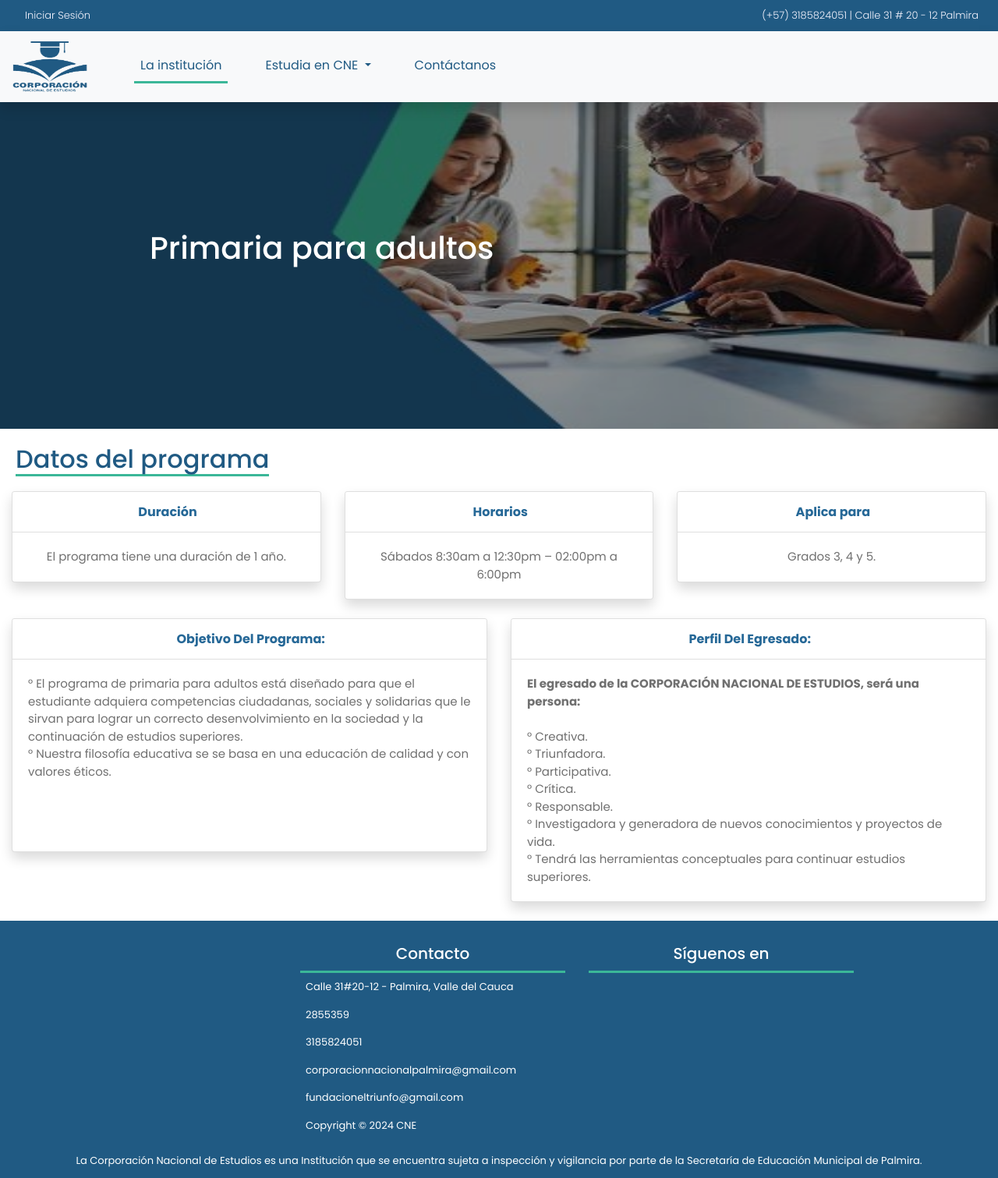
After one commit to cris9310/corporacion-platformGit, a Django app: page /programs/primaria/ in a window 1280 px wide. The commit adds this page. Shown: the whole page at 78% size. Run offline with Django 4.2, Linux system fonts and the light colour scheme; parts of the project's set-up code (start-up, migrations or seed data) failed here and were passed over; some libraries are stand-ins or nearby versions.

Commit message:
13 de marzo

```diff
--- a/plataforma/applications/Homepage/urls.py
+++ b/plataforma/applications/Homepage/urls.py
@@ -13,6 +13,12 @@ urlpatterns = [
       views.HomePageView.as_view(),
       name='home'
    ),
+   path(
+      'programs/primaria/',
+      views.PrimariaPageView.as_view(),
+      name='primaria'
+   ),
+
 
    path(
       'login/',
--- a/plataforma/applications/Homepage/views.py
+++ b/plataforma/applications/Homepage/views.py
@@ -13,6 +13,9 @@ def RedirectView(request):
 class HomePageView(TemplateView):
     template_name = "homepage/homepageContent.html"
 
+class PrimariaPageView(TemplateView):
+    template_name = "homepage/programPrimaria.html"
+
 class AdminLogin(LoginView):
     template_name = 'homepage/LoginView_form.html'
 
--- a/plataforma/static/css/unique.css
+++ b/plataforma/static/css/unique.css
@@ -682,7 +682,6 @@ label strong {
     font-style: normal;
     background-color: var(--primary-color-dark);
     height: 40px;
-    width: auto;
     color: var(--primary-color-light);
     display: flex;
 
@@ -978,9 +977,9 @@ label strong {
     color: var(--primary-color-dark);
 }
 
-.valores-info-uno-titulo,
-.valores-info-dos-mision-titulo,
-.valores-info-dos-vision-titulo {
+.valores-info-uno-titulo h3,
+.valores-info-dos-mision-titulo h3,
+.valores-info-dos-vision-titulo h3 {
     border-bottom: 2px solid var(--text-color-activos) !important;
 }
 
@@ -1021,3 +1020,23 @@ label strong {
     padding-bottom: 10px;
 
 }
+
+.programa-contenedor img {
+
+    height: 250px;
+    max-width: 100%;
+
+}
+
+.programa-contenedor h1 {
+
+    color: var(--primary-color-dark) !important;
+
+}
+
+.adicional .titulo h2 {
+
+    color: var(--primary-color-dark) !important;
+    border-bottom: 3px solid var(--text-color-activos) !important;
+
+}
--- a/plataforma/static/js/js-global.js
+++ b/plataforma/static/js/js-global.js
@@ -1,3 +1,5 @@
+
+
 
 $(document).ready(function () {
   window.onload = codeAddress;
--- a/plataforma/templates/homepage/head.html
+++ b/plataforma/templates/homepage/head.html
@@ -1,7 +1,6 @@
 {% load  static %}
 
-<div class="fixed-top">
-  <div class="barra-uno-home">
+<div class="barra-uno-home " id="barra-uno-home">
   <div class="col barra-uno-home-uno">
     {% if request.user.is_authenticated %}
 
@@ -29,8 +28,9 @@
   </div>
   </div>
 </div>
+<nav class="">
 
-  <nav class="navbar navbar-expand-lg navbar-light bg-light shadow">
+  <nav class="navbar  navbar-expand-lg navbar-light bg-light shadow">
     <a class="navbar-brand" href="#">
 
       <img src="{% static 'img/home/act.png' %}" alt="" width="100" height="65" class="d-inline-block align-text-top">
@@ -42,12 +42,12 @@
     <div class="collapse navbar-collapse navegacion" id="navbarSupportedContent">
       <ul class="navbar-nav mr-auto">
         <li class="nav-item active"  id="uno">
-          <a class="nav-link" href="#">La institución <span class="sr-only">(current)</span></a>
+          <a class="nav-link" href="{% url 'homepage_app:home'%}">La institución <span class="sr-only">(current)</span></a>
         </li>
         <li class="nav-item dropdown"  id="dos">
           <a class="nav-link dropdown-toggle" href="#" id="navbarDropdownMenuLink" data-toggle="dropdown" aria-haspopup="true" aria-expanded="false">Estudia en CNE </a>
           <div class="dropdown-menu" aria-labelledby="navbarDropdownMenuLink">
-            <a class="dropdown-item" href="#">Primaria para adultos</a>
+            <a class="dropdown-item" href="{% url 'homepage_app:primaria'%}">Primaria para adultos</a>
             <a class="dropdown-item" href="#">Bachillerato por ciclos</a>
             <a class="dropdown-item" href="#">Bachillerato A Distancia</a>
             <a class="dropdown-item" href="#">Técnico en sistemas</a>
@@ -62,29 +62,15 @@
       </ul>
     </div>
   </nav>
-</div>
+</nav>
 
 
 
 
   {% block js %}
   <script type="text/javascript">
-      var uno = document.getElementById("uno"),
-        dos = document.getElementById("dos"),
-        tres = document.getElementById("tres");
 
-        uno.onclick = function () {
-        $(".navegacion .active").removeClass("active");
-        $("#uno").addClass("active");
-      }
-      dos.onclick = function () {
-        $(".navegacion .active").removeClass("active");
-        $("#dos").addClass("active");
-      }
-      tres.onclick = function () {
-        $(".navegacion .active").removeClass("active");
-        $("#tres").addClass("active");
-      }
+
 
 
 
--- a/plataforma/templates/homepage/homepage.html
+++ b/plataforma/templates/homepage/homepage.html
@@ -4,13 +4,17 @@
 CNE -Palmira
 {% endblock title %}
 {% block content %}
+<header>
+  <section class="fixed-top">
+  {% include "homepage/head.html" %}
+</section>
+</header>
 <div>
     <div>
-        {% include "homepage/head.html" %}
-    </div>
+
     {% block homecontent %}
     {% endblock homecontent %}
-
+    </div>
     <div class=" footter">
       <div class="container row footter-final">
         <div class=" col footter-final-social">
--- a/plataforma/templates/homepage/homepageContent.html
+++ b/plataforma/templates/homepage/homepageContent.html
@@ -58,7 +58,7 @@
     </div>
     <div class="estudiar-imagen">
       <div class="estudiar-imagen-primaria">
-        <a>
+        <a href="{% url 'homepage_app:primaria'%}">
           <img src="{% static 'img/home/primaria.jpeg' %}" alt="" width="340" height="200" class="d-inline-block align-text-top">
           <h3>Primaria para adultos</h3>
         </a>
@@ -72,7 +72,7 @@
 
       </div>
       <div class="estudiar-imagen-tecnicos">
-        <a>
+        <a  >
           <img src="{% static 'img/home/imagen2.jpeg' %}" alt="" width="340" height="200" class="d-inline-block align-text-top">
           <h3>Programas técnicos</h3>
         </a>
--- /dev/null
+++ b/plataforma/templates/homepage/programPrimaria.html
@@ -0,0 +1,128 @@
+{% extends "homepage/homepage.html" %}
+{% load  static %}
+{% block homecontent %}
+
+<div id="carouselExampleIndicators" class="carousel slide" data-ride="carousel">
+    <div class="carousel-inner">
+      <div class="carousel-item active">
+        <img class="d-block w-100" src="{% static 'img/home/primariaConCambio.jpeg' %}" alt="First slide">
+        <div class="carousel-caption d-none d-md-block">
+          <h1>Primaria para adultos</h1>
+
+        </div>
+      </div>
+
+    </div>
+
+  </div>
+</div>
+
+
+
+
+<div class="container-fluid adicional">
+  <div class="row encabezado">
+      <div class="titulo">
+        <span class=""><h2> Datos del programa</h1></span>
+      </div>
+
+  </div>
+  <div class="row tarjetasConfig">
+
+    <div class="col-lg-4">
+
+        <!-- Default Card Example -->
+        <div class="card shadow mb-4">
+            <div class="card-header py-3 text-center">
+                <h6 class="m-0 font-weight-bold tituloCard"><i class="fa-regular fa-calendar-days"></i> &nbsp;Duración</h6>
+            </div>
+            <div class="card-body text-center">
+                El programa tiene una duración de 1 año.
+            </div>
+
+        </div>
+    </div>
+
+    <div class="col-lg-4">
+
+      <!-- Default Card Example -->
+      <div class="card shadow mb-4">
+          <div class="card-header py-3 text-center">
+             <h6 class="m-0 font-weight-bold tituloCard"><i class="fa-regular fa-clock"></i> &nbsp;Horarios</h6>
+          </div>
+          <div class="card-body text-center">
+          Sábados 8:30am a 12:30pm – 02:00pm a 6:00pm
+          </div>
+
+      </div>
+     </div>
+
+     <div class="col-lg-4">
+
+      <!-- Default Card Example -->
+      <div class="card shadow mb-4">
+          <div class="card-header py-3 text-center">
+             <h6 class="m-0 font-weight-bold tituloCard"><i class="fa-solid fa-circle-check"></i> &nbsp;Aplica para</h6>
+          </div>
+          <div class="card-body text-center">
+            Grados 3, 4 y 5.
+          </div>
+
+
+      </div>
+  </div>
+
+
+  </div>
+
+</div>
+
+<div class="container-fluid ">
+  <div class="row tarjetasConfig">
+
+      <div class="col-lg-6" >
+
+          <!-- Default Card Example -->
+          <div class="card shadow mb-4" style=" height: 300px;">
+            <div class="card-header py-3 text-center">
+              <h6 class="m-0 font-weight-bold tituloCard"><i class="fa-solid fa-circle-check"></i> &nbsp;Objetivo Del Programa:</h6>
+           </div>
+           <div class="card-body">
+
+            <figcaption> ° El programa de primaria para adultos está diseñado para que el estudiante adquiera competencias ciudadanas, sociales y solidarias que le sirvan para lograr un correcto desenvolvimiento en la sociedad y la continuación de estudios superiores.</figcaption>
+            <figcaption> ° Nuestra filosofía educativa se se basa en una educación de calidad y con valores éticos.</figcaption>
+           </div>
+
+          </div>
+
+
+      </div>
+      <div class="col-lg-6">
+        <div class="card shadow mb-4">
+          <div class="card-header py-3 text-center">
+            <h6 class="m-0 font-weight-bold tituloCard"><i class="fa-solid fa-user-graduate"></i> &nbsp;Perfil Del Egresado:</h6>
+         </div>
+         <div class="card-body ">
+          <figcaption> <strong>El egresado de la CORPORACIÓN NACIONAL DE ESTUDIOS, será una persona:</strong></figcaption>
+          &nbsp;
+          <figcaption> ° Creativa.</figcaption>
+          <figcaption> ° Triunfadora.</figcaption>
+          <figcaption> ° Participativa.</figcaption>
+          <figcaption> ° Crítica.</figcaption>
+          <figcaption> ° Responsable.</figcaption>
+          <figcaption> ° Investigadora y generadora de nuevos conocimientos y proyectos de vida.</figcaption>
+          <figcaption> ° Tendrá las herramientas conceptuales para continuar estudios superiores.</figcaption>
+         </div>
+
+        </div>
+
+        <!-- Basic Card Example -->
+
+
+    </div>
+
+  </div>
+
+</div>
+
+{% endblock homecontent %}
```
Also changed, not shown: plataforma/static/img/home/primariaConCambio.jpeg (added). Lines whose indentation alone changed are shown as unchanged.
